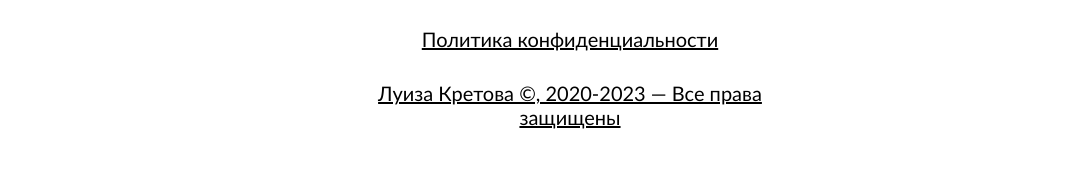
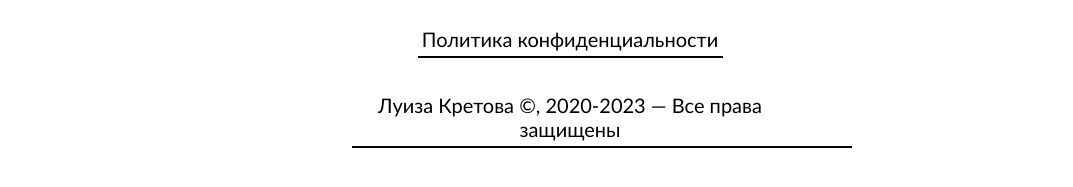
Before and after one commit to jenyadev3/g, a plain HTML site: page index.html in a window 1280 px wide. Shown: the part 7658-7845 px from the top of the page, without its empty margins (70-1143 px from the left). Drawn offline with Linux system fonts and the light colour scheme; a script that the page names is missing.

Commit message:
Update styles.css

```diff
--- a/styles.css
+++ b/styles.css
@@ -732,12 +732,24 @@ cite {
   flex-direction: column;
   text-align: center;
 }
-
 .footer .privacy {
   margin: 30px 0;
-  text-decoration: underline;
 }
 
-.copyright {
-  text-decoration: underline;
+.footer .privacy:after {
+  content: "";
+  display: block;
+  width: 305px;
+  height: 2px;
+  margin: 5px auto;
+  background-color: rgba(0, 0, 0, 1);
 }
+
+.copyright:after {
+  content: "";
+  display: block;
+  width: 500px;
+  height: 2px;
+  margin: 5px auto;
+  background-color: rgba(0, 0, 0, 1);
+}
```
